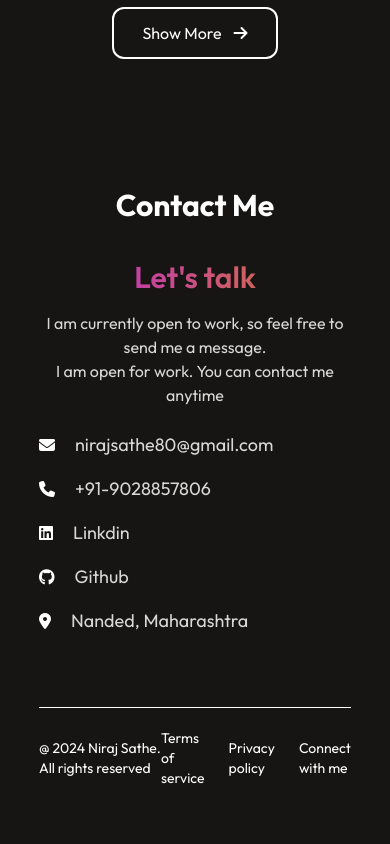
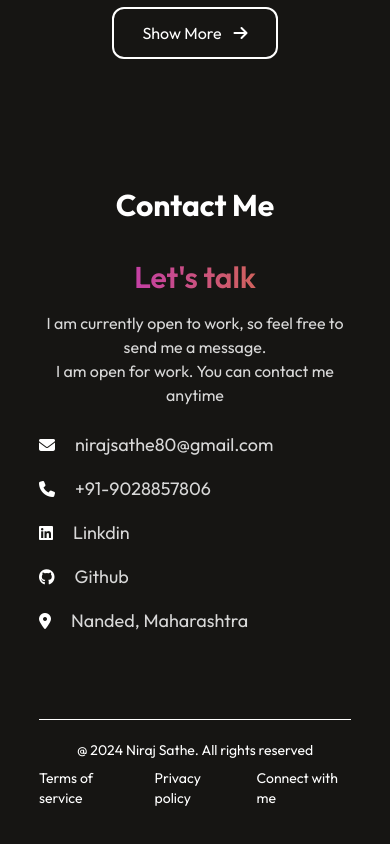
Before and after one commit to nirajsathe80/personal_portfolio, a React (Vite) app: page / in a window 390 px wide. Shown: the part 5267-6111 px from the top of the page. Built offline with nearby package versions, Linux system fonts and the light colour scheme.

Commit message:
Responsiveness added for footer

```diff
--- a/src/components/footer/index.tsx
+++ b/src/components/footer/index.tsx
@@ -1,8 +1,8 @@
 function Footer() {
   return (
-    <div className="pt-5 border-t border-[white] flex items-center justify-between text-sm font-normal pb-10">
+    <div className="pt-5 mt-3 border-t border-[white] flex flex-col md:flex-row  items-center justify-between text-sm font-normal pb-10">
       <p>@ 2024 Niraj Sathe. All rights reserved</p>
-      <div className="flex items-center gap-6 ">
+      <div className="flex items-center gap-6 md:mt-0 mt-2">
         <p>Terms of service</p>
         <p>Privacy policy</p>
         <p>Connect with me</p>
```
